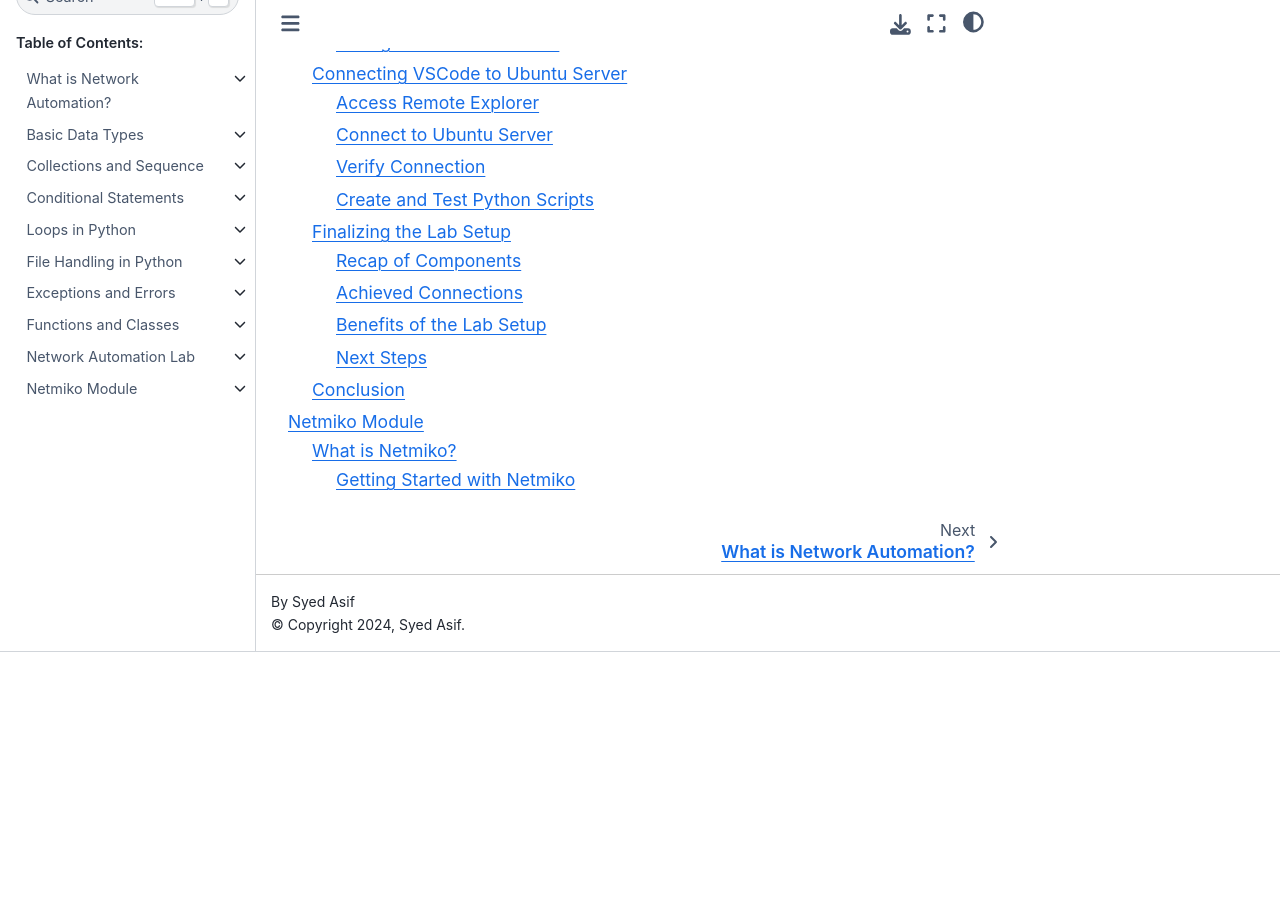
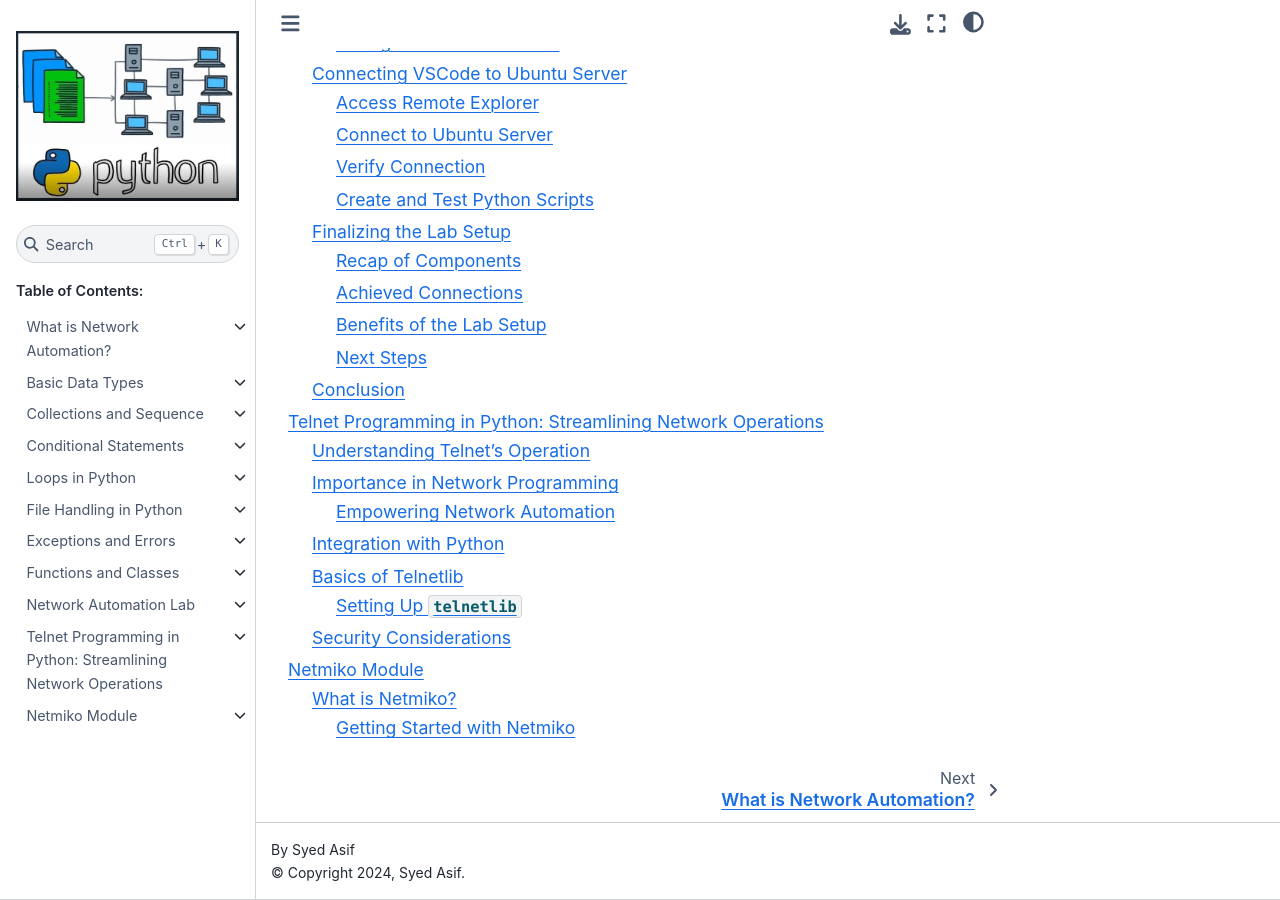
Before and after one commit to sydasif/python-book, a Sphinx documentation site: the page built from docs/source/index.md, in a window 1280 px wide and 900 px high, scrolled down 10089 px. Built offline with Sphinx 7.4.7 and the Sphinx Book theme 1.1.4, drawn with Linux system fonts in a browser that asks for light colours; before the commit the page ends 10741 px from its top, so only the background shows below that; some of the changed lines change nothing that is shown.

Commit message:
Update book

````diff
--- /dev/null
+++ b/docs/source/10_telnet/01_intro.md
@@ -0,0 +1,106 @@
+## Understanding Telnet's Operation
+
+Telnet operates on a client-server model where the client initiates a connection to the server. Once connected, the client can send commands, and the server responds with the output, typically in ASCII format, making it human-readable.
+
+## Importance in Network Programming
+
+### Empowering Network Automation
+
+Telnet plays a pivotal role in network automation by enabling the scripting and automation of tasks related to configuring and managing network devices. Network engineers leverage scripts to automate repetitive tasks, reducing manual intervention and enhancing overall efficiency. Telnet facilitates the programmatic configuration of network devices, enabling standardized and consistent setups.
+
+The simplicity and ease of use of Telnet make it an attractive option for programmers seeking to interact with network devices programmatically.
+
+## Integration with Python
+
+Python, a powerful and widely used programming language, provides the `telnetlib` module, facilitating seamless integration of Telnet functionality into Python scripts. The `telnetlib` module simplifies the implementation of Telnet communication, offering a set of functions for establishing connections, sending commands, and handling responses.
+
+## Basics of Telnetlib
+
+### Setting Up `telnetlib`
+
+Before delving into Telnet programming with Python, it's crucial to ensure that the `telnetlib` module is available. Fortunately, for most Python installations, `telnetlib` is included in the standard library, requiring no separate installation.
+
+To start using `telnetlib` in Python scripts, it must be imported. The following code snippet demonstrates how to import the `telnetlib` module:
+
+```python
+import telnetlib
+```
+
+**Establishing a Telnet Connection:**
+
+```python
+tn = telnetlib.Telnet("172.16.10.12", 23)  # IP and Port
+tn.write(b"admin\n")  # Username
+tn.write(b"cisco\n")  # Password
+```
+
+`telnetlib` provides methods for handling authentication, such as `read_until` to wait for a specific string and `write` to send login credentials, which is crucial for accessing network devices programmatically.
+
+**Sending Commands:**
+
+```python
+command = "show ip interface brief"
+tn.write(command.encode("ascii") + b"\n")
+tn.write(b"exit\n")
+print(tn.read_all().decode("ascii"))
+```
+
+Reading and handling responses from the device is done using the `read_until` method, which waits for a specified string to be received. This is crucial for capturing the output of executed commands.
+
+**Example: Automating VLAN Configuration on Switches**
+
+```python
+import getpass
+import telnetlib
+
+# User input for IP, username, and password
+IP = input("Enter IP Address: ")
+user = input("Enter your username: ")
+password = getpass.getpass()
+
+# Telnet connection and authentication
+tn = telnetlib.Telnet(IP)
+tn.read_until(b"Username: ")
+tn.write(user.encode("ascii") + b"\n")
+if password:
+    tn.read_until(b"Password: ")
+    tn.write(password.encode("ascii") + b"\n")
+
+# VLAN configuration commands
+tn.write(b"enable\n")
+tn.write(b"cisco\n")
+tn.write(b"conf t\n")
+
+for n in range(2, 5):
+    tn.write(b"vlan " + str(n).encode("ascii") + b"\n")
+    tn.write(b"name VLAN_" + str(n).encode("ascii") + b"\n")
+
+tn.write(b"end\n")
+tn.write(b"show vlan br\n\n")
+tn.write(b"exit\n")
+print(tn.read_all().decode("ascii"))
+```
+
+This example illustrates how Telnet programming in Python can be applied to automate network configuration tasks, enhancing efficiency and reducing the risk of manual errors.
+
+## Security Considerations
+
+In the real world, Telnet has historically been widely used for remote management and troubleshooting of network devices. However, it's essential to note that Telnet is considered less secure compared to modern alternatives like SSH (Secure Shell), and its use in sensitive environments is discouraged due to the lack of encryption. Despite this, there are situations where Telnet continues to be employed:
+
+1. **Legacy Systems:** In some legacy systems and environments, Telnet might still be in use due to historical reasons. Migrating away from Telnet could be a complex process, and organizations may continue using it until a more secure solution is implemented.
+
+2. **Internal Networks:** Within closed, internal networks where security concerns are minimal, Telnet might be used for simplicity and ease of configuration. However, even in such cases, there is a growing trend to adopt more secure protocols.
+
+3. **Non-sensitive Applications:** Telnet might be suitable for non-sensitive applications or scenarios where encryption is not a critical requirement. For example, in isolated lab environments or network testing setups.
+
+4. **Quick Troubleshooting:** Network administrators might use Telnet for quick troubleshooting, especially when dealing with non-sensitive information. It allows them to connect to network devices and perform basic checks without the overhead of encryption.
+
+5. **Education and Learning:** Telnet is sometimes used in educational settings to introduce students to basic networking concepts. It provides a simple and accessible way to demonstrate communication between devices.
+
+6. **Scripting and Automation:** Telnet, along with `telnetlib` in Python or similar libraries in other languages, is still used for scripting and automation in scenarios where encryption is not a primary concern. This can include automating interactions with devices for configuration purposes.
+
+7. **Interoperability Testing:** In certain cases, for interoperability testing or when dealing with specific devices that only support Telnet, it might be used as a temporary solution until more secure alternatives are available.
+
+It's essential to be aware of the security risks associated with Telnet, especially in environments where sensitive information is transmitted. As network technologies advance, there is a general shift towards adopting more secure protocols like SSH for remote management and communication.
+
+For more examples and code snippets, check out my [GitHub repository](https://github.com/sydasif/network-automation-script/tree/master/telnet) on network programming with Telnet in Python. Feel free to explore additional scripts and contribute to the collection!
--- /dev/null
+++ b/docs/source/10_telnet/index.md
@@ -0,0 +1,9 @@
+# Telnet Programming in Python: Streamlining Network Operations
+
+Telnet, an abbreviation for Telecommunication Network, stands out as a protocol that facilitates text-based communication sessions with remote devices over a network. Operating at the application layer of the OSI model, Telnet proves invaluable for accessing and managing network devices. In contrast to graphical interfaces, Telnet relies on plain text communication, offering a lightweight and versatile option for various networking scenarios.
+
+```{toctree}
+:maxdepth: 2
+
+01_intro
+```
--- a/docs/source/index.md
+++ b/docs/source/index.md
@@ -39,5 +39,6 @@
 07_error/index
 08_oop/index
 09_lab/index
-10_netmiko/index
+10_telnet/index
+netmiko/index
 ```
````
Also changed, not shown: docs/source/netmiko/01_netmiko.md (renamed from docs/source/10_netmiko/01_netmiko.md), docs/source/netmiko/index.md (renamed from docs/source/10_netmiko/index.md).
